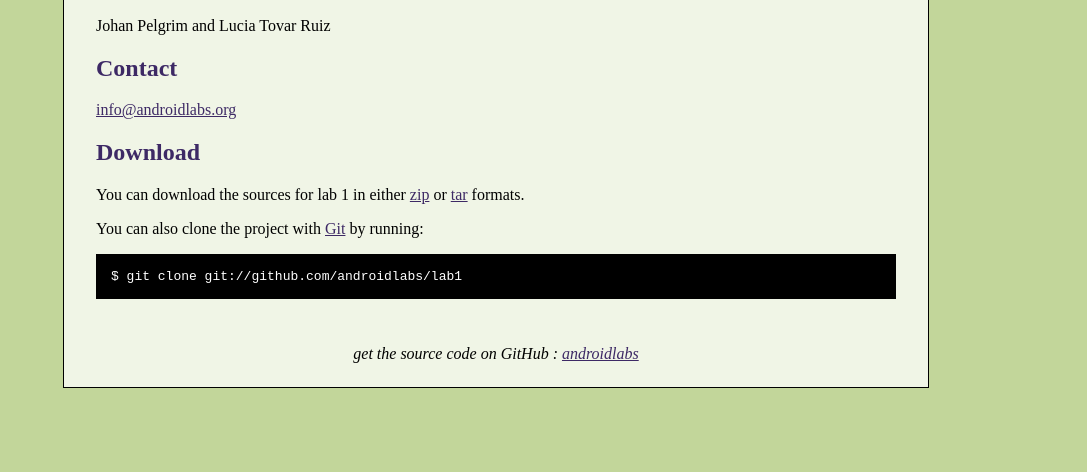
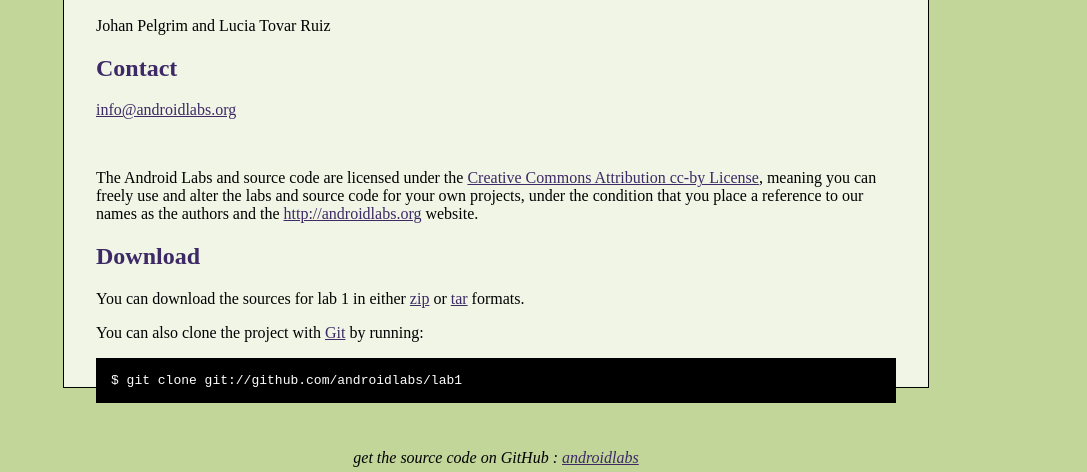
Before and after one commit to androidlabs/androidlabs.github.com, a plain HTML site: page index.html in a window 1280 px wide. Shown: the part 328-800 px from the top of the page, without its empty margins (193-1280 px from the left). Drawn offline with Linux system fonts and the light colour scheme.

Commit message:
Added the licensing info

```diff
--- a/index.html
+++ b/index.html
@@ -37,6 +37,8 @@
 <p>Johan Pelgrim and Lucia Tovar Ruiz</p>
 <h2>Contact</h2>
 <p><a href="mailto:info@androidlabs.org">info@androidlabs.org</a></p>
+<br/>
+<p>The Android Labs and source code are licensed under the <a href="http://creativecommons.org/licenses/by/3.0" target="_blank">Creative Commons Attribution cc-by License</a>, meaning you can freely use and alter the labs and source code for your own projects, under the condition that you place a reference to our names as the authors and the <a href="http://androidlabs.org">http://androidlabs.org</a> website.</p>
 
     <h2>Download</h2>
     <p>
```
